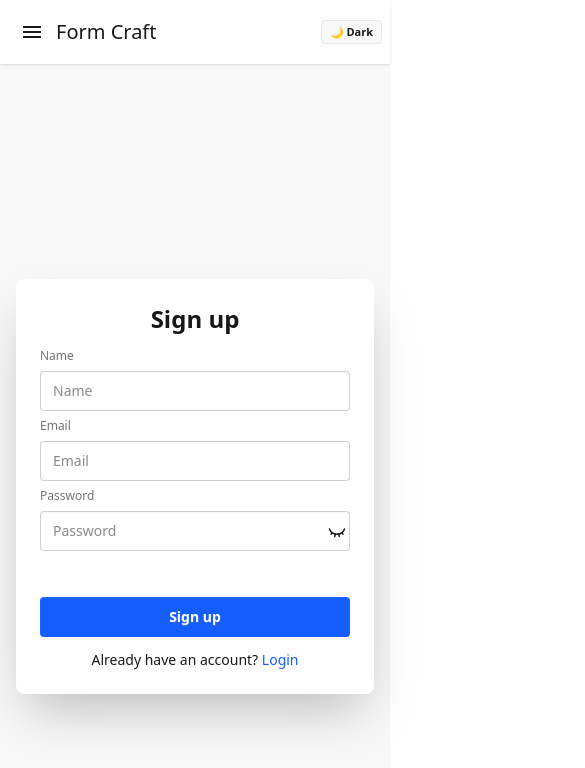
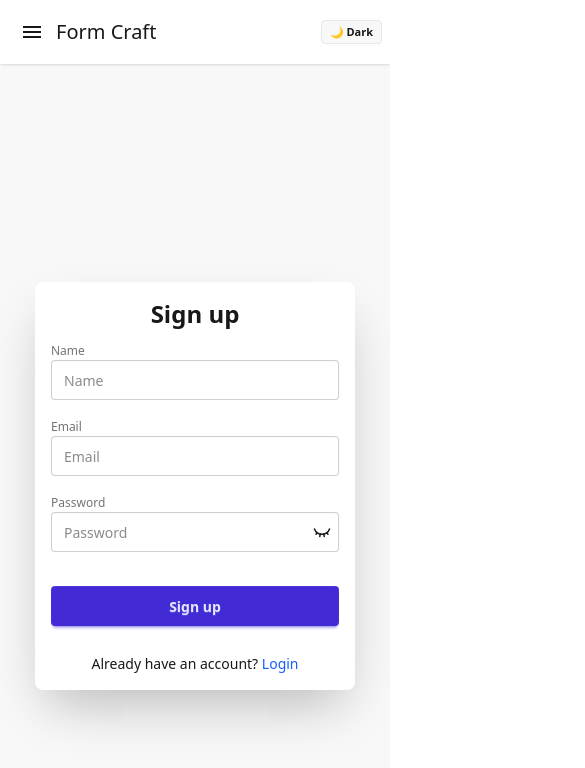
Before and after one commit to Sohelrana2815/form-craft-project, a React (Vite) app in the folder form-craft-frontend/: page /sign-up in a window 390 px wide. Shown: the top 768 px of the page, 585 px wide, since content can reach past the window. Built offline with nearby package versions, Linux system fonts and the light colour scheme; no server answers.

Commit message:
adjust some responsiveness

```diff
--- a/form-craft-frontend/src/pages/auth/LoginPage.jsx
+++ b/form-craft-frontend/src/pages/auth/LoginPage.jsx
@@ -58,31 +58,44 @@ const LoginPage = () => {
 
   return (
     <div className="hero bg-base-200 min-h-screen dark:bg-[#121212] dark:text-black">
-      <div className="hero-content w-full ">
-        <div className="card bg-base-100 w-full max-w-sm shrink-0 shadow-2xl">
-          <form onSubmit={handleSubmit(onSubmit)} className="card-body">
+      <div className="hero-content w-full px-4">
+        <div className="card bg-base-100 w-full max-w-xs shrink-0 shadow-2xl">
+          <form onSubmit={handleSubmit(onSubmit)} className="card-body p-4">
             <h2 className="text-center text-2xl font-semibold">Login</h2>
-            <fieldset className="fieldset">
-              <label className="fieldset-label">Email</label>
+            <fieldset className="fieldset space-y-3">
+              <div className="form-control">
+                <label className="label">
+                  <span className="label-text">Email</span>
+                </label>
                 <input
-                {...register("email", { required: "Password is required" })}
+                  {...register("email", { required: "Email is required" })}
                   type="email"
-                className="input w-full focus:outline-none focus:border-blue-500"
+                  className="input input-bordered w-full"
                   placeholder="Email"
                 />
                 {errors.email && (
-                <span className="text-red-600">{errors.email.message}</span>
+                  <span className="text-red-600 text-sm">
+                    {errors.email.message}
+                  </span>
                 )}
-              <label className="fieldset-label">Password</label>
+              </div>
+
+              <div className="form-control relative">
+                <label className="label">
+                  <span className="label-text">Password</span>
+                </label>
+                <div className="relative">
                   <input
-                {...register("password", { required: "Password is required" })}
+                    {...register("password", {
+                      required: "Password is required",
+                    })}
                     type={showPassword ? "text" : "password"}
-                className="input w-full focus:outline-none focus:border-blue-500"
+                    className="input input-bordered w-full pr-10"
                     placeholder="Password"
                   />
                   <button
                     onClick={togglePasswordVisibility}
-                className="cursor-pointer relative bottom-[34px] left-72"
+                    className="absolute right-2 top-1/2 transform -translate-y-1/2"
                     type="button"
                   >
                     {showPassword ? (
@@ -91,14 +104,19 @@ const LoginPage = () => {
                       <LuEyeClosed className="text-lg" />
                     )}
                   </button>
+                </div>
                 {errors.password && (
-                <span className="text-red-600">{errors.password.message}</span>
+                  <span className="text-red-600 text-sm">
+                    {errors.password.message}
+                  </span>
                 )}
-              <button type="submit" className="btn bg-blue-600 text-white mt-4">
+              </div>
+
+              <button type="submit" className="btn btn-primary mt-4">
                 {isSubmitting ? "Login..." : "Login"}
               </button>
             </fieldset>
-            <p className="text-center text-[14px]">
+            <p className="text-center text-sm mt-4">
               Don't have an account?{" "}
               <Link to="/sign-up" className="text-blue-600 font-medium">
                 Sign Up
--- a/form-craft-frontend/src/pages/auth/SignupPage.jsx
+++ b/form-craft-frontend/src/pages/auth/SignupPage.jsx
@@ -91,41 +91,57 @@ const SignupPage = () => {
 
   return (
     <div className="hero bg-base-200 min-h-screen dark:bg-[#121212] dark:text-black">
-      <div className="hero-content w-full ">
-        <div className="card bg-base-100 w-full max-w-sm shrink-0 shadow-2xl  ">
-          <form onSubmit={handleSubmit(onSubmit)} className="card-body">
+      <div className="hero-content w-full px-4">
+        <div className="card bg-base-100 w-full max-w-xs shrink-0 shadow-2xl">
+          <form onSubmit={handleSubmit(onSubmit)} className="card-body p-4">
             <h2 className="text-center text-2xl font-semibold">Sign up</h2>
-            <fieldset className="fieldset">
-              <label className="fieldset-label">Name</label>
+            <fieldset className="fieldset space-y-3">
+              <div className="form-control">
+                <label className="label">
+                  <span className="label-text">Name</span>
+                </label>
                 <input
                   {...register("name", { required: true })}
                   type="text"
-                className="input w-full focus:outline-none focus:border-blue-500"
+                  className="input input-bordered w-full"
                   placeholder="Name"
                 />
                 {errors.name && (
-                <span className="text-red-600">Name is required</span>
+                  <span className="text-red-600 text-sm">Name is required</span>
                 )}
-              <label className="fieldset-label">Email</label>
+              </div>
+
+              <div className="form-control">
+                <label className="label">
+                  <span className="label-text">Email</span>
+                </label>
                 <input
                   {...register("email", { required: true })}
                   type="email"
-                className="input w-full focus:outline-none focus:border-blue-500"
+                  className="input input-bordered w-full"
                   placeholder="Email"
                 />
                 {errors.email && (
-                <span className="text-red-600">Email is required</span>
+                  <span className="text-red-600 text-sm">
+                    Email is required
+                  </span>
                 )}
-              <label className="fieldset-label">Password</label>
+              </div>
+
+              <div className="form-control relative">
+                <label className="label">
+                  <span className="label-text">Password</span>
+                </label>
+                <div className="relative">
                   <input
                     {...register("password", { required: true })}
                     type={showPassword ? "text" : "password"}
-                className="input w-full focus:outline-none focus:border-blue-500"
+                    className="input input-bordered w-full pr-10"
                     placeholder="Password"
                   />
                   <button
                     onClick={togglePasswordVisibility}
-                className="cursor-pointer relative bottom-[34px] left-72"
+                    className="absolute right-2 top-1/2 transform -translate-y-1/2"
                     type="button"
                   >
                     {showPassword ? (
@@ -134,18 +150,22 @@ const SignupPage = () => {
                       <LuEyeClosed className="text-lg" />
                     )}
                   </button>
+                </div>
                 {errors.password && (
-                <span className="text-red-600">Password is required</span>
+                  <span className="text-red-600 text-sm">
+                    Password is required
+                  </span>
                 )}
+              </div>
 
               <button
                 type="submit"
-                className="btn bg-blue-600 text-white mt-4 border-none"
+                className="btn btn-primary mt-4 border-none"
               >
-                {isSubmitting ? "Singing up..." : "Sign up"}
+                {isSubmitting ? "Signing up..." : "Sign up"}
               </button>
             </fieldset>
-            <p className="text-center text-[14px]">
+            <p className="text-center text-sm mt-4">
               Already have an account?{" "}
               <Link to="/login" className="text-blue-600 font-medium">
                 Login
```
Lines whose indentation alone changed are shown as unchanged.
